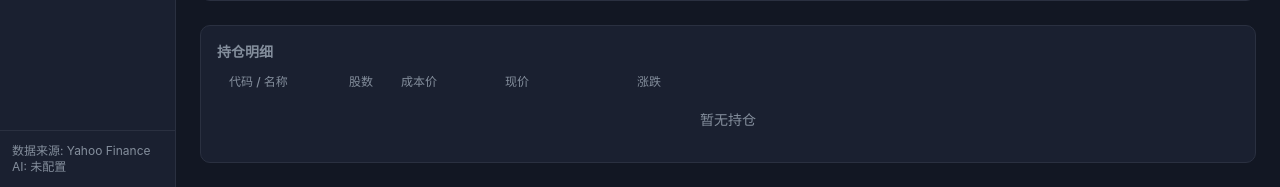
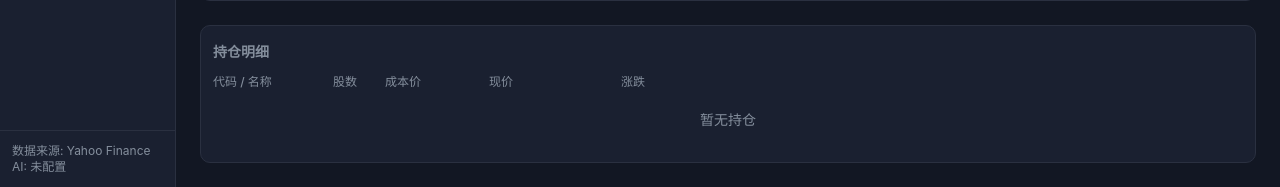
Before and after one commit to RESBI/StockTracing, a FastAPI app: page /portfolio in a window 1280 px wide. Shown: the part 758-945 px from the top of the page. Run offline with FastAPI, Linux system fonts and the light colour scheme; data that the repository does not hold is empty; some libraries are stand-ins or nearby versions.

Commit message:
Fix alignment: unify outer card padding to px-3 for header and items

```diff
--- a/frontend/templates/portfolio.html
+++ b/frontend/templates/portfolio.html
@@ -42,9 +42,9 @@
     </div>
 
     <!-- Holdings detail -->
-    <div class="card p-4">
+    <div class="card px-3 py-4">
         <h3 class="text-sm font-semibold text-mute mb-3">持仓明细</h3>
-        <div class="flex items-center px-3 mb-1 text-xs text-mute font-medium">
+        <div class="flex items-center mb-1 text-xs text-mute font-medium">
             <span class="w-24 shrink-0">代码 / 名称</span>
             <span class="w-16 shrink-0 text-center ml-1">股数</span>
             <span class="w-24 shrink-0 ml-2">成本价</span>
```
